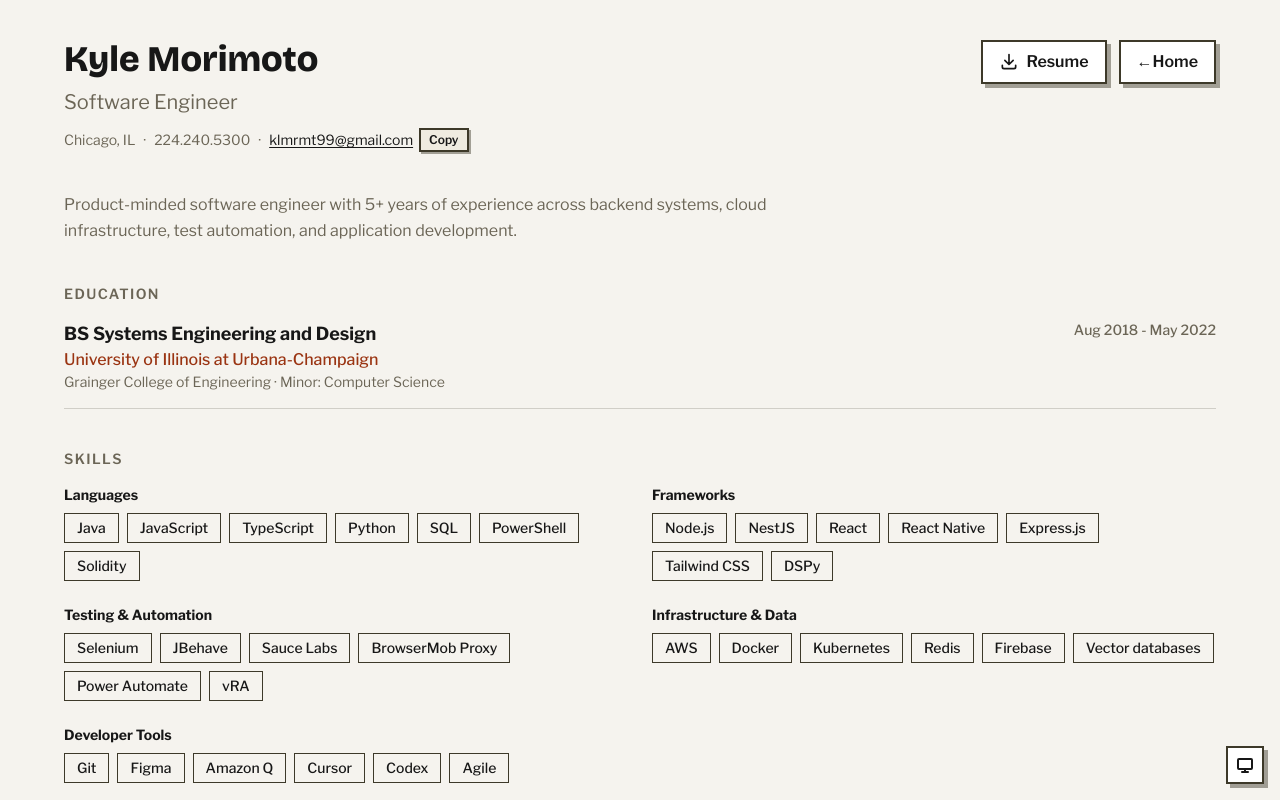
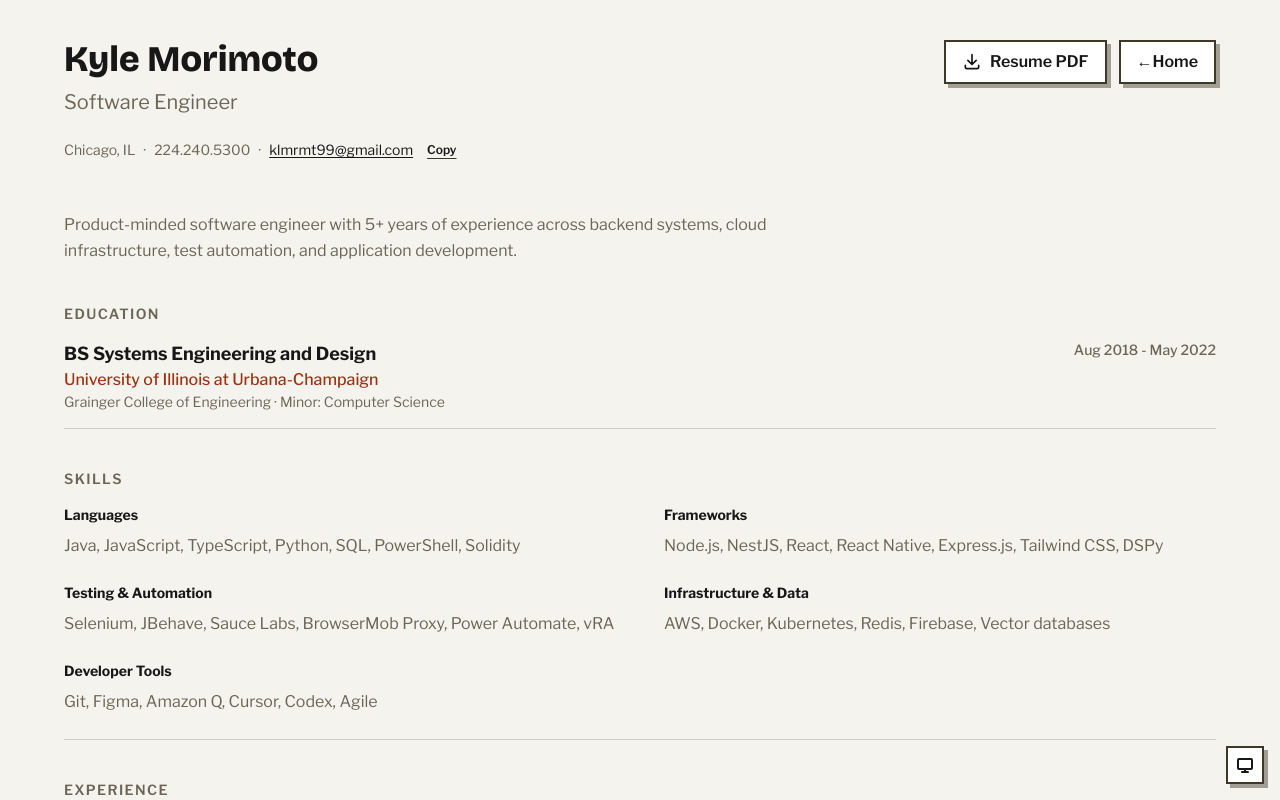
Before and after one commit to klmrmt/my-portfolio, a Next.js app: page /resume in a window 1280 px wide. Shown: the top 800 px of the page. Built offline with nearby package versions, Linux system fonts and the light colour scheme.

Commit message:
style(design): simplify resume skills and controls

```diff
--- a/src/app/resume/page.tsx
+++ b/src/app/resume/page.tsx
@@ -215,7 +215,7 @@ export default function Resume() {
                 <button
                   type="button"
                   onClick={copyEmail}
-                  className="inline-flex items-center border-2 border-[var(--border)] bg-[var(--surface-secondary)] px-2 py-0.5 text-xs font-semibold text-[var(--text-primary)] shadow-[2px_2px_0px_var(--shadow-color)] transition-all hover:translate-x-[-1px] hover:translate-y-[-1px] active:translate-x-[1px] active:translate-y-[1px]"
+                  className="inline-flex min-h-11 min-w-11 items-center justify-center px-2 text-xs font-semibold text-[var(--text-primary)] underline decoration-[var(--border)] underline-offset-4 transition-colors hover:text-[var(--accent)] focus-visible:outline-2 focus-visible:outline-offset-2 focus-visible:outline-[var(--accent)]"
                   aria-label={
                     emailCopied
                       ? "Email copied to clipboard"
@@ -238,7 +238,8 @@ export default function Resume() {
             <a
               href="/Kyle_Morimoto_Resume.pdf"
               download
-              className="inline-flex items-center gap-2 border-2 border-[var(--border)] bg-[var(--surface-primary)] px-4 py-2 font-semibold text-[var(--text-primary)] shadow-[4px_4px_0px_var(--shadow-color)] transition-all duration-150 ease-out hover:translate-x-[-1px] hover:translate-y-[-1px] hover:bg-[var(--surface-secondary)] hover:shadow-[5px_5px_0px_var(--shadow-color)]"
+              aria-label="Download resume PDF"
+              className="inline-flex min-h-11 items-center gap-2 border-2 border-[var(--border)] bg-[var(--surface-primary)] px-4 py-2 font-semibold text-[var(--text-primary)] shadow-[4px_4px_0px_var(--shadow-color)] transition-all duration-150 ease-out hover:translate-x-[-1px] hover:translate-y-[-1px] hover:bg-[var(--surface-secondary)] hover:shadow-[5px_5px_0px_var(--shadow-color)] focus-visible:outline-2 focus-visible:outline-offset-4 focus-visible:outline-[var(--accent)]"
             >
               <svg
                 className="h-5 w-5"
@@ -253,7 +254,7 @@ export default function Resume() {
                   d="M4 16v2a2 2 0 002 2h12a2 2 0 002-2v-2M7 10l5 5m0 0l5-5m-5 5V3"
                 />
               </svg>
-              <span className="hidden sm:inline">Resume</span>
+              <span>Resume PDF</span>
             </a>
             <ReturnButton />
           </div>
@@ -308,20 +309,13 @@ export default function Resume() {
           <h2 className="mb-4 text-sm font-semibold uppercase tracking-widest text-[var(--text-muted)]">
             Skills
           </h2>
-          <div className="grid grid-cols-1 gap-6 sm:grid-cols-2">
+          <div className="grid grid-cols-1 gap-x-12 gap-y-6 sm:grid-cols-2">
             {Object.entries(skills).map(([category, items]) => (
               <div key={category}>
-                <h4 className="mb-2 text-sm font-bold">{category}</h4>
-                <div className="flex flex-wrap gap-2">
-                  {items.map((skill, i) => (
-                    <span
-                      key={i}
-                      className="border border-[var(--border)] px-3 py-1 text-sm font-medium transition-colors duration-150 hover:bg-[var(--surface-secondary)]"
-                    >
-                      {skill}
-                    </span>
-                  ))}
-                </div>
+                <h3 className="mb-2 text-sm font-bold">{category}</h3>
+                <p className="max-w-[55ch] text-base leading-relaxed text-[var(--text-muted)]">
+                  {items.join(", ")}
+                </p>
               </div>
             ))}
           </div>
```
